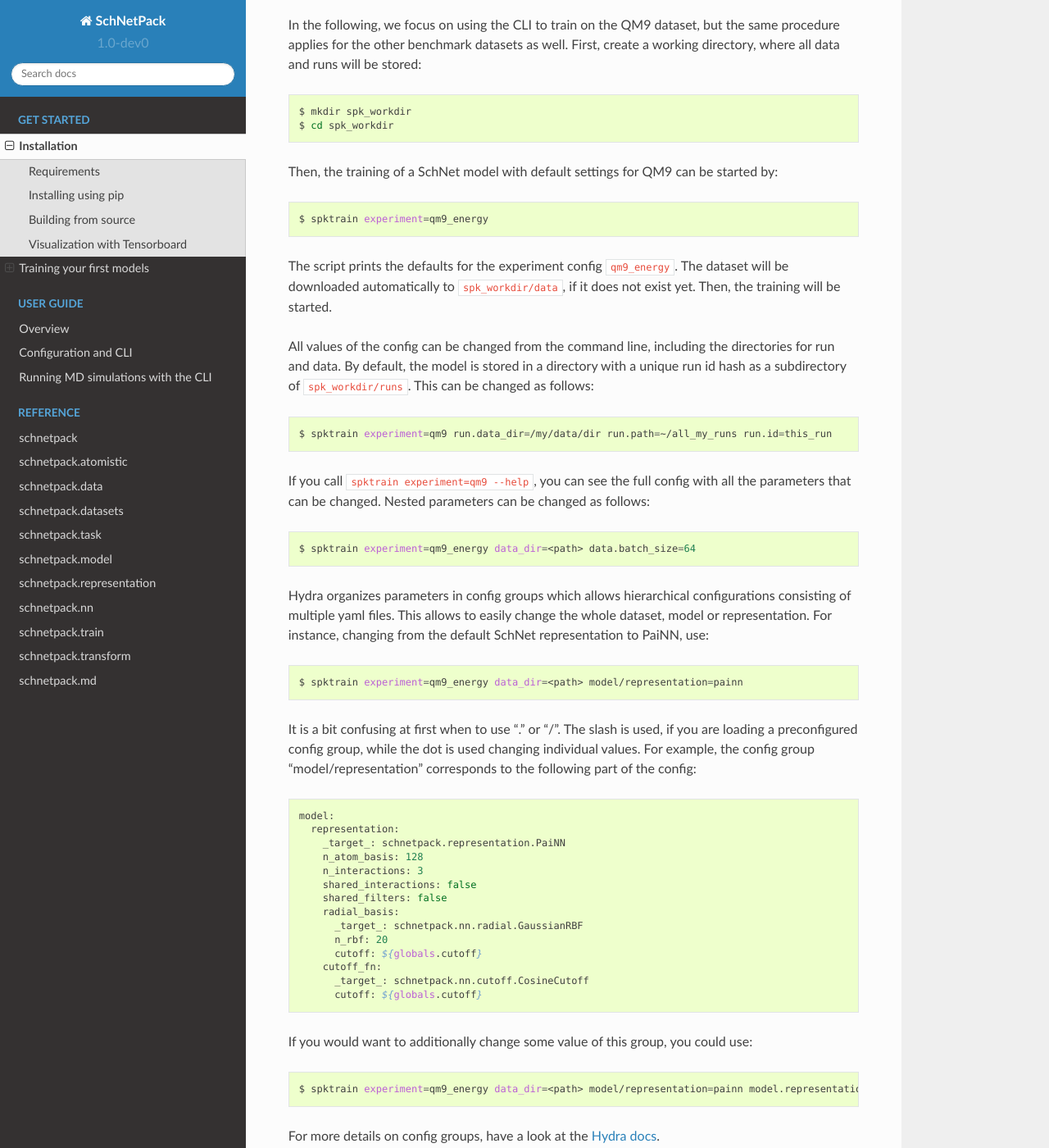
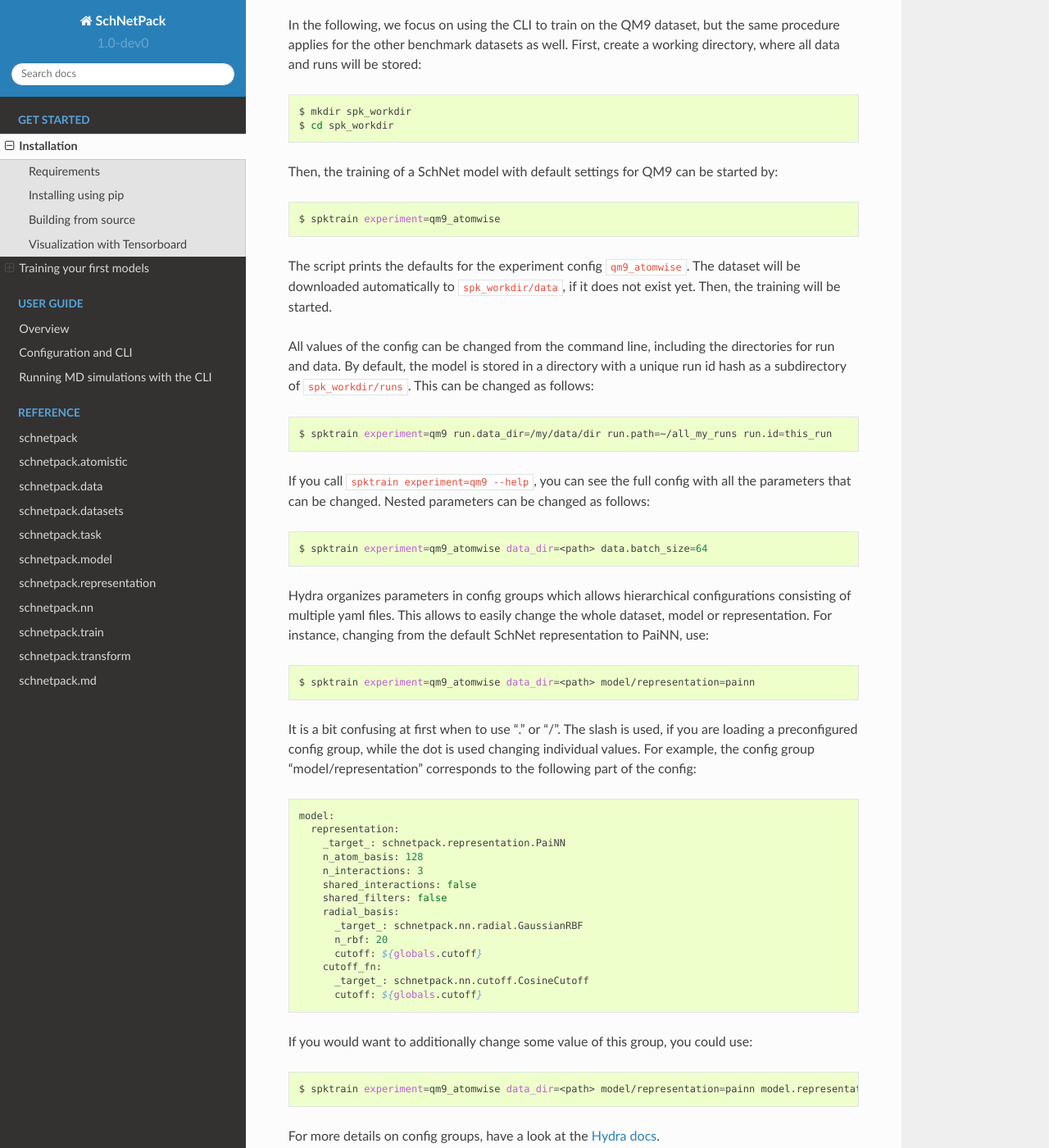
Before and after one commit to atomistic-machine-learning/schnetpack, a Sphinx documentation site: the page built from docs/getstarted.rst, in a window 1280 px wide and 1400 px high, scrolled down 1269 px. Shown: the whole window at 82% size. Built offline with Sphinx 7.4.7 and the Read the Docs theme 2.0.0, drawn with Linux system fonts in a browser that asks for light colours; pages that are not in the unit, such as notebooks, are missing from menus.

Commit message:
Updated QM9 experiment name

```diff
--- a/docs/getstarted.rst
+++ b/docs/getstarted.rst
@@ -66,9 +66,9 @@ First, create a working directory, where all data and runs will be stored::
 
 Then, the training of a SchNet model with default settings for QM9 can be started by::
 
-   $ spktrain experiment=qm9_energy
+   $ spktrain experiment=qm9_atomwise
 
-The script prints the defaults for the experiment config ``qm9_energy``.
+The script prints the defaults for the experiment config ``qm9_atomwise``.
 The dataset will be downloaded automatically to ``spk_workdir/data``, if it does not exist yet.
 Then, the training will be started.
 
@@ -82,13 +82,13 @@ If you call ``spktrain experiment=qm9 --help``, you can see the full config with
 that can be changed.
 Nested parameters can be changed as follows::
 
-   $ spktrain experiment=qm9_energy data_dir=<path> data.batch_size=64
+   $ spktrain experiment=qm9_atomwise data_dir=<path> data.batch_size=64
 
 Hydra organizes parameters in config groups which allows hierarchical configurations consisting of multiple
 yaml files. This allows to easily change the whole dataset, model or representation.
 For instance, changing from the default SchNet representation to PaiNN, use::
 
-   $ spktrain experiment=qm9_energy data_dir=<path> model/representation=painn
+   $ spktrain experiment=qm9_atomwise data_dir=<path> model/representation=painn
 
 It is a bit confusing at first when to use "." or "/". The slash is used, if you are loading a preconfigured config
 group, while the dot is used changing individual values. For example, the config group "model/representation"
@@ -111,7 +111,7 @@ corresponds to the following part of the config: ::
 
 If you would want to additionally change some value of this group, you could use: ::
 
-    $ spktrain experiment=qm9_energy data_dir=<path> model/representation=painn model.representation.n_interactions=5
+    $ spktrain experiment=qm9_atomwise data_dir=<path> model/representation=painn model.representation.n_interactions=5
 
 For more details on config groups, have a look at the
 `Hydra docs <https://hydra.cc/docs/next/tutorials/basic/your_first_app/config_groups>`_.
--- a/docs/userguide/configs.rst
+++ b/docs/userguide/configs.rst
@@ -355,12 +355,12 @@ directly at the command line instead of creating a separate config file for each
 them. When changing a single value, such as the learning rate, you can use the following
 notation::
 
-   $ spktrain experiment=qm9_energy globals.lr=1e-4
+   $ spktrain experiment=qm9_atomwise globals.lr=1e-4
 
 Alternatively, one can also change a whole config group. The syntax for this is slightly
 different::
 
-   $ spktrain experiment=qm9_energy model/representation=schnet
+   $ spktrain experiment=qm9_atomwise model/representation=schnet
 
 The difference here is that ``schnet`` refers to a pre-defined subconfig, instead of a
 single value. The config would be changed by this as follows::
```
Also changed, not shown: README.md (+5 -5 lines).
